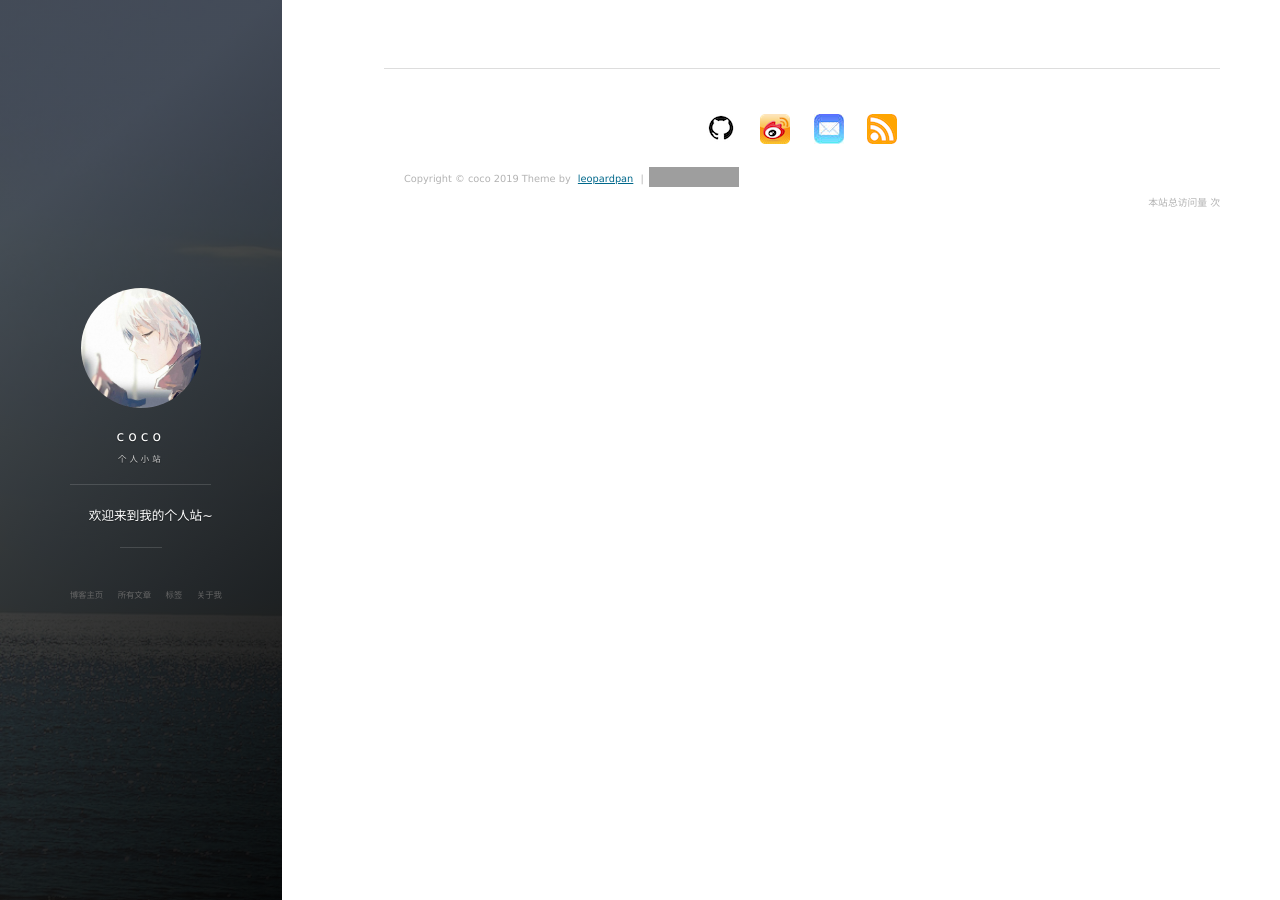
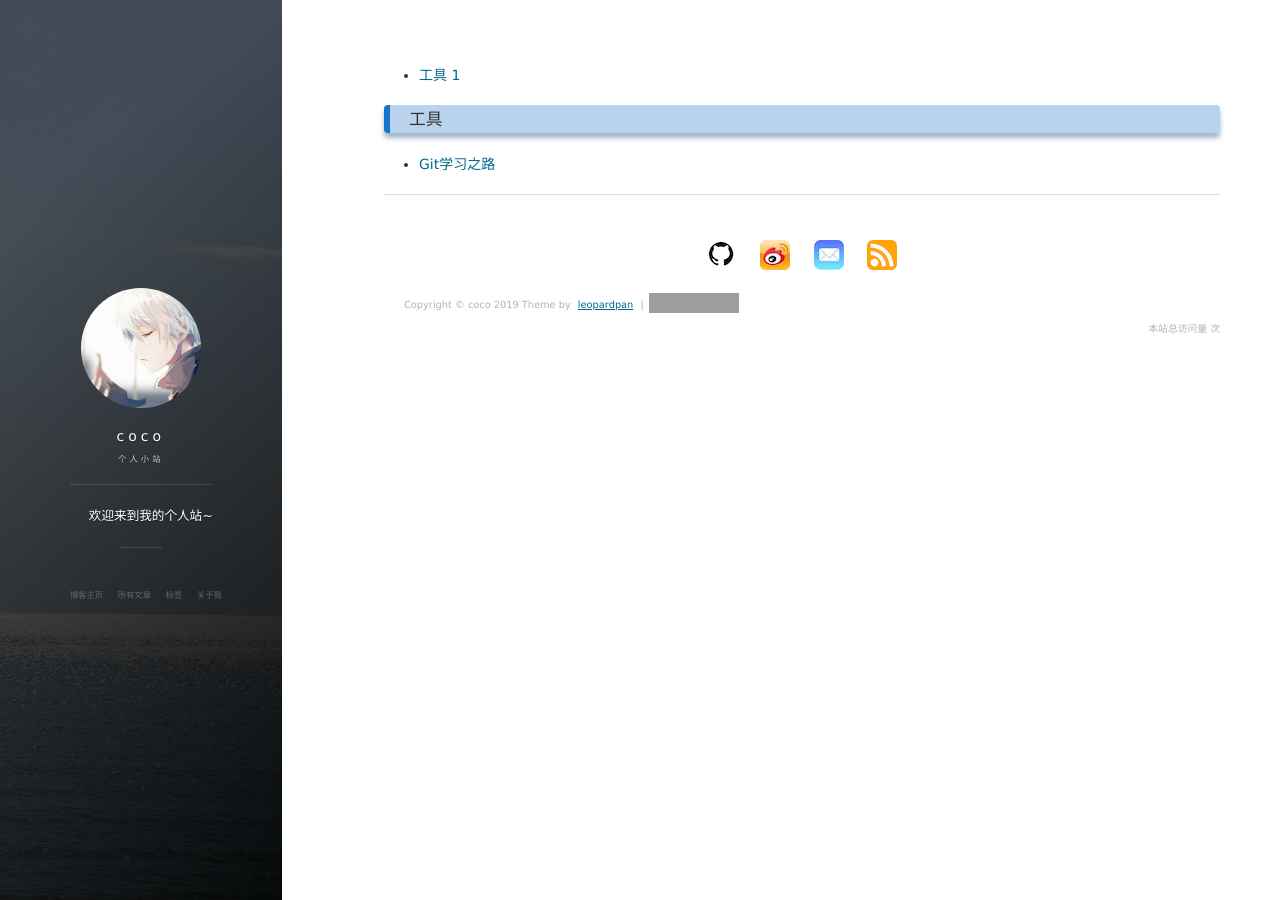
Before and after one commit to vMagina/vMagina.github.io, a Jekyll site: the page built from tags.html, in a window 1280 px wide. Built offline with Jekyll 4.4.1, drawn with Linux system fonts in a browser that asks for light colours; nearby versions of some CDN libraries; comment, search, counter and statistics services are not loaded; grey boxes are pictures that could not be loaded.

Commit message:
add tags to _

```diff
--- a/_posts/2019-07-05-git_learning.md
+++ b/_posts/2019-07-05-git_learning.md
@@ -1,8 +1,8 @@
 ---
 layout: post
 title:  "Git学习之路"
-date:   2019-07-05 15:20:00 +0000
-categories: jekyll update
+date:   2019-07-05 15:20:00
+tags:   工具
 ---
 <font size="5" color="#00dddd"> __git学习笔记__ :</font><br />
 
```
